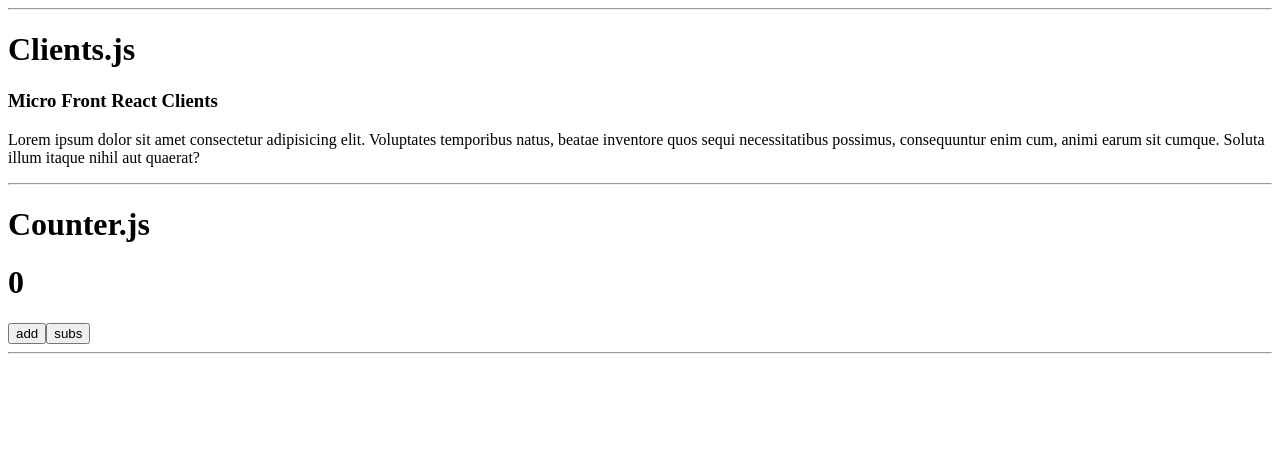
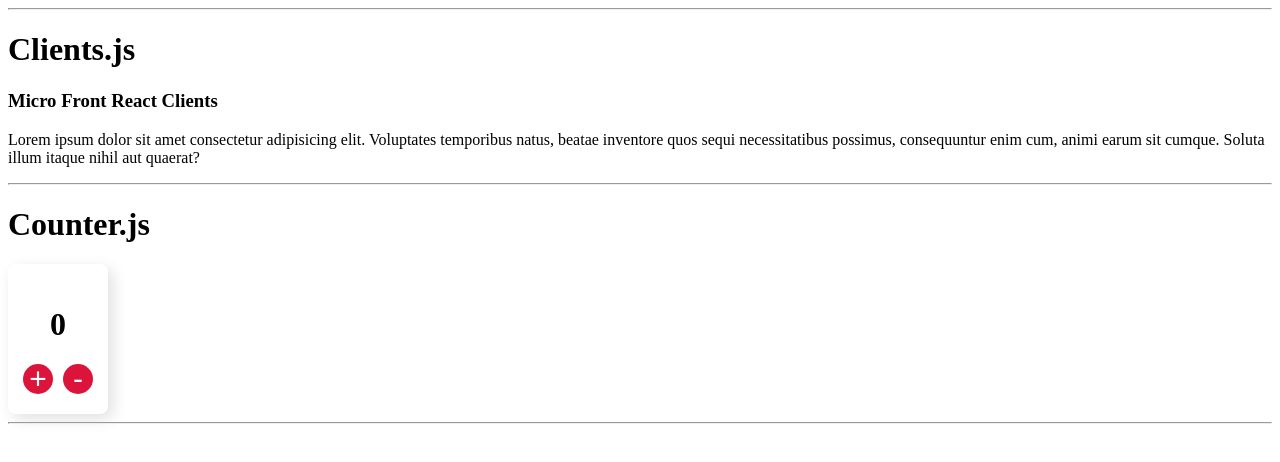
Before and after one commit to sacm1046/mf-server-react, a React app: page / in a window 1280 px wide. Shown: the top 462 px of the page. Built offline with nearby package versions, Linux system fonts and the light colour scheme.

Commit message:
expose component added as web componnent

```diff
--- /dev/null
+++ b/components/Counter/index.css
@@ -0,0 +1,35 @@
+.counter__container{
+    box-shadow: 5px 5px 15px rgb(225, 225, 225);
+    height: 150px;
+    width: 100px;
+    border-radius: 8px;
+    display: flex;
+    flex-direction: column;
+    justify-content: center;
+    align-items: center;
+    text-align: center;
+}
+
+.counter__actions{
+    display: flex;
+    gap: 10px;
+}
+
+.counter__action{
+    border: none;
+    background-color: crimson;
+    border-radius: 50%;
+    height: 30px;
+    width: 30px;
+    transition: 200ms;
+    color: white;
+    font-size: 30px;
+    display: flex;
+    justify-content: center;
+    align-items: center;
+}
+
+.counter__action:hover{
+    background-color: rgb(145, 0, 29);
+    cursor: pointer;
+}
--- a/components/Counter/index.js
+++ b/components/Counter/index.js
@@ -1,22 +1,26 @@
 import React, { useState } from 'react'
 import ReactDOM from 'react-dom'
+import './index.css'
 
 const TAG_NAME = "co-react-counter"
 
-function Counter () {
-  const [counter, setCounter] = useState(0)
+function Counter ({start = 0}) {
+  const [counter, setCounter] = useState(start)
   return (
-    <>
+    <div className='counter__container'>
       <h1>{counter}</h1>
-      <button onClick={() => setCounter(counter + 1)}>add</button>
-      <button onClick={() => setCounter(counter - 1)}>subs</button>
-    </>
+      <div className='counter__actions'>
+        <button className='counter__action' onClick={() => setCounter(counter + 1)}>+</button>
+        <button className='counter__action' onClick={() => setCounter(counter - 1)}>-</button>
+      </div>
+    </div>
   )
 }
 
 class ReactMfe extends HTMLElement {
   connectedCallback() {
-    ReactDOM.render(<Counter />, this);
+    const start = parseInt(this.getAttribute("start")) || 0;
+    ReactDOM.render(<Counter start={start}/>, this);
   }
 }
 
--- a/package.json
+++ b/package.json
@@ -13,17 +13,19 @@
     "@babel/core": "^7.12.10",
     "@babel/preset-env": "^7.12.10",
     "@babel/preset-react": "^7.12.10",
-    "babel-runtime": "^6.26.0",
     "babel-loader": "^8.2.2",
     "babel-plugin-transform-runtime": "^6.23.0",
+    "babel-runtime": "^6.26.0",
     "webpack": "^5.10.1",
     "webpack-cli": "^4.2.0",
     "webpack-dev-server": "^3.11.0"
   },
   "dependencies": {
     "copy-webpack-plugin": "^8.1.1",
+    "css-loader": "^6.8.1",
     "react": "^17.0.1",
     "react-dom": "^17.0.1",
-    "react-router-dom": "^6.3.0"
+    "react-router-dom": "^6.3.0",
+    "style-loader": "^3.3.3"
   }
 }
--- a/webpack.config.js
+++ b/webpack.config.js
@@ -1,16 +1,21 @@
 const ModuleFederationPlugin = require("webpack/lib/container/ModuleFederationPlugin");
 const CopyWebpackPlugin = require("copy-webpack-plugin");
 
-module.exports = () => {
+const config = () => {
   return {
     entry: './index.js',
     output: {
       filename: 'bundle.js',
-      publicPath: "auto",
+      publicPath: "http://localhost:4202/",
       uniqueName: "mfe4"
     },
     module: {
-      rules: [{
+      rules: [
+        {
+          test: /\.css$/,
+          use: ['style-loader', 'css-loader'],
+        },
+        {
           test: /.js$/,
           exclude: /node_modules/,
           use: [{
@@ -19,8 +24,9 @@ module.exports = () => {
               cacheDirectory: true,
               presets: ['@babel/react', '@babel/env']
             }
-        }, ],
-      }, ],
+          },],
+        }
+      ],
     },
     plugins: [
       new ModuleFederationPlugin({
@@ -31,7 +37,8 @@ module.exports = () => {
         },
         filename: "remoteEntry.js",
         exposes: {
-          './clients-module': './microfrontends/Clients/index.js',
+          './ClientsModule': './microfrontends/Clients/index.js',
+          './CounterModule': './components/Counter/index.js',
         },
         shared: ["react", "react-dom"]
       }),
@@ -46,3 +53,5 @@ module.exports = () => {
     }
   }
 }
+
+module.exports = config
```
Also changed, not shown: App.js (line endings or trailing spaces), 1 other file (tests, documents, lock files or other folders). Lines whose indentation alone changed are shown as unchanged.
